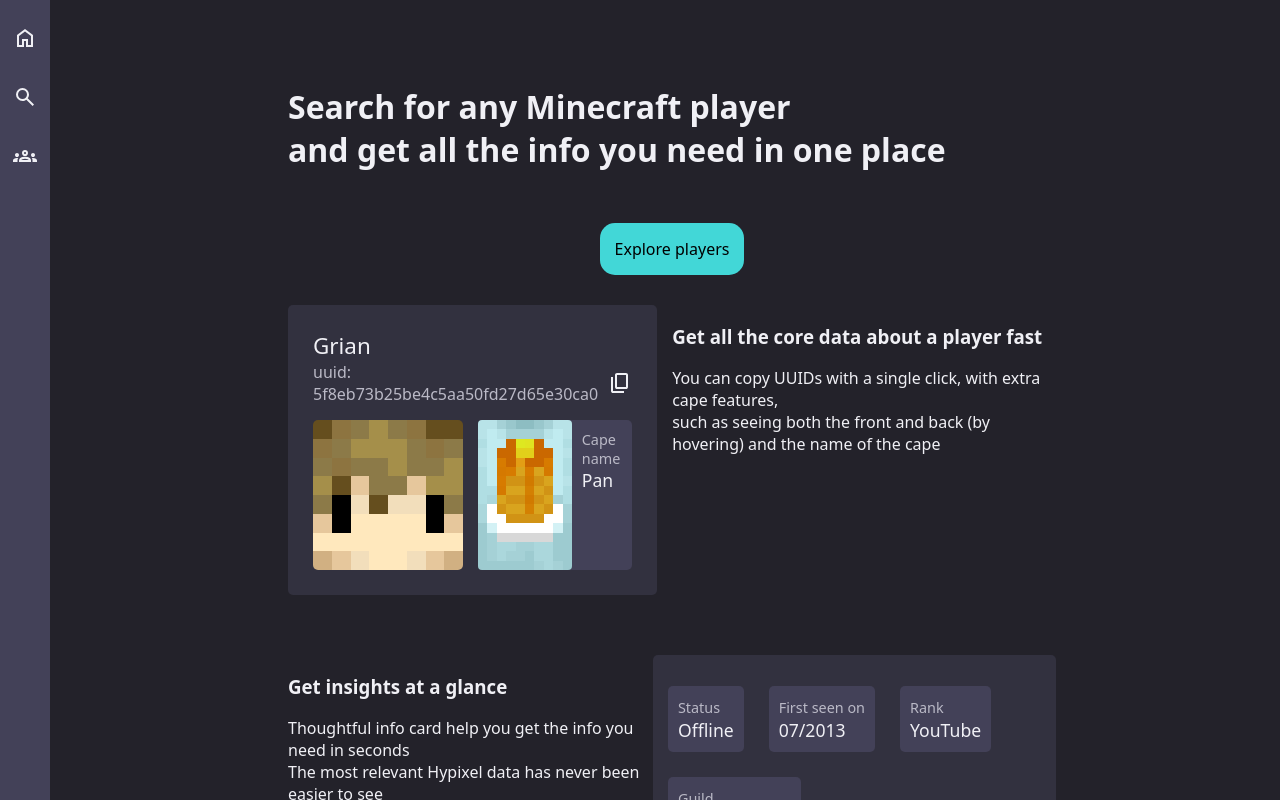
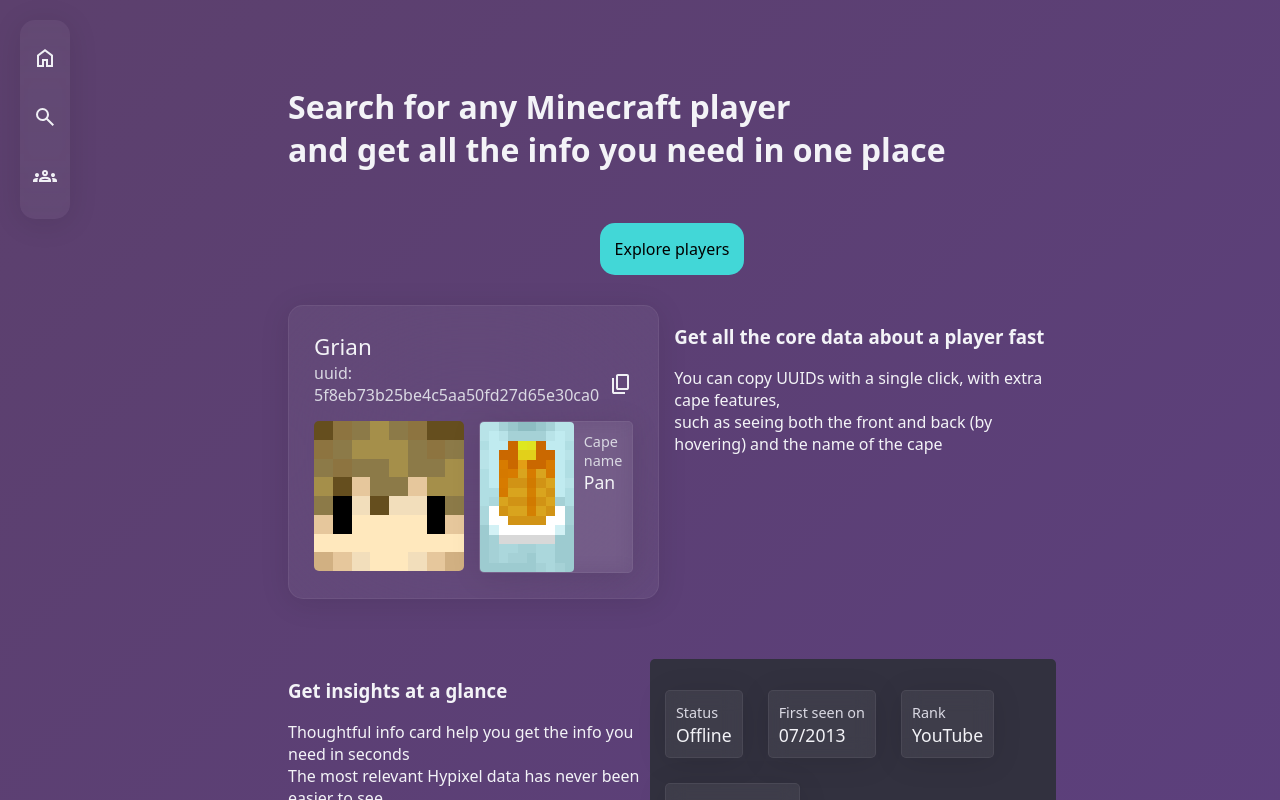
Before and after one commit to GoSkyH1gh/fakemc, a React (Vite) app: page / in a window 1280 px wide. Shown: the top 800 px of the page. Built offline with nearby package versions, Linux system fonts and the light colour scheme.

Commit message:
redesigned with a glassy look

```diff
--- a/src/index.css
+++ b/src/index.css
@@ -43,9 +43,12 @@ button:focus-visible {
 .sidebar {
   width: 3.5vw;
   min-width: 50px;
-  background-color: rgb(67, 65, 88);
-  height: 100vh;
+  backdrop-filter: blur(100px);
+  background-color: #ccc1;
+  box-shadow: 0 4px 30px rgba(0, 0, 0, 0.1);
   position: fixed;
+  border-radius: 15px;
+  margin: 20px;
 }
 
 .sidebar > img {
--- a/src/pages/homePage.css
+++ b/src/pages/homePage.css
@@ -1,27 +1,3 @@
-:root {
-
-  --hue: 245;
-
-  /* BACKGROUND (60%) - Very dark, low saturation */
-  --color-background: hsl(var(--hue), 10%, 15%);
-
-  /* SURFACE (30%) - The main content cards */
-  --color-surface: hsl(var(--hue), 12%, 22%);
-
-  /* ELEMENT (10%) - The smaller info cards */
-  --color-card: hsl(var(--hue), 15%, 30%);
-  --color-card-hover: hsl(var(--hue), 15%, 35%); /* A slightly lighter hover state */
-
-  /* TEXT */
-  --text-primary: hsl(var(--hue), 20%, 95%); /* A very light, slightly purplish white */
-  --text-secondary: hsl(var(--hue), 10%, 75%); /* A dimmer, grayer purple for labels */
-
-  /* ACCENT (+): A contrasting color for primary actions */
-  --color-accent: hsl(180, 65%, 55%); /* A bright cyan */
-  --color-accent-hover: hsl(180, 65%, 65%);
-}
-
-
 .rotating-square {
     width: 100px;
     height: 100px;
--- a/src/pages/playerComponents/searchRow.jsx
+++ b/src/pages/playerComponents/searchRow.jsx
@@ -4,7 +4,7 @@ import { motion } from "motion/react"
 function Searchbar({ handleInputChange, inputValue, handleKeyPress }) {
   return (
     <>
-      <label className='visually-hidden' htmlFor='search'>searchbar</label>
+      <label className='visually-hidden' htmlFor='search'>Search by username or UUID</label>
       <motion.input
         initial={{ opacity: 0, y: 20 }}
         animate={{ opacity: 1, y: 0 }}
--- a/src/pages/playerComponents/wynncraftCharacters.css
+++ b/src/pages/playerComponents/wynncraftCharacters.css
@@ -1,24 +1,5 @@
 :root {
   --wynn-green: #55FF55;
-  --hue: 245;
-
-  /* BACKGROUND (60%) - Very dark, low saturation */
-  --color-background: hsl(var(--hue), 10%, 15%);
-
-  /* SURFACE (30%) - The main content cards */
-  --color-surface: hsl(var(--hue), 12%, 22%);
-
-  /* ELEMENT (10%) - The smaller info cards */
-  --color-card: hsl(var(--hue), 15%, 30%);
-  --color-card-hover: hsl(var(--hue), 15%, 35%); /* A slightly lighter hover state */
-
-  /* TEXT */
-  --text-primary: hsl(var(--hue), 20%, 95%); /* A very light, slightly purplish white */
-  --text-secondary: hsl(var(--hue), 10%, 75%); /* A dimmer, grayer purple for labels */
-
-  /* ACCENT (+): A contrasting color for primary actions */
-  --color-accent: hsl(180, 65%, 55%); /* A bright cyan */
-  --color-accent-hover: hsl(180, 65%, 65%);
 }
 
 .wynncraft-character-list {
@@ -33,15 +14,16 @@
   display: block;
   margin: 0px;
   padding: 10px;
-  background-color: var(--color-card);
+  background-color: var(--color-surfact-layer-2);
   border-radius: 5px;
   overflow: hidden;
   cursor: pointer;
-  border: 1px solid var(--color-card);
+  border: 1px solid var(--color-surfact-layer-2);
 }
 
 .wynncraft-character-item:hover {
-  border: 1px solid var(--wynn-green);
+  background: rgba(255,255,255,0.10);
+  backdrop-filter: blur(2px);
 }
 
 .wynncraft-character-item.expanded {
@@ -55,6 +37,8 @@
 .profession-list {
   display: grid;
   grid-template-columns: 1fr 1fr 1fr 1fr;
+  padding: 0;
+  gap: 15px
 }
 
 .wynn-guild-member-list {
@@ -62,18 +46,18 @@
   flex-wrap: wrap;
   gap: 25px;
   padding: 0;
-
 }
 
 .wynn-guild-member-item:hover {
-  border: 1px solid var(--wynn-green)
+  background: rgba(255,255,255,0.10);
+  backdrop-filter: blur(2px);
 }
 
 .wynn-guild-member-item {
   display: block;
   cursor: pointer;
   border-radius: 5px;
-  background-color: var(--color-card);
+  background-color: var(--color-surfact-layer-2);
   padding: 10px;
-  border: 1px solid var(--color-card);
+  border: 1px solid var(--color-surfact-layer-2);
 }
--- a/src/pages/playerComponents/wynncraftCharacters.jsx
+++ b/src/pages/playerComponents/wynncraftCharacters.jsx
@@ -23,6 +23,7 @@ function CharacterDetails({ character }) {
         Opened {character.chests_opened} chests<br/>
         Completed {character.quests_completed} quests
       </p>
+      <h3>Professions</h3>
       <ul className='profession-list'>
         {professionElements}
       </ul>
--- a/src/pages/playerComponents/wynncraftGuild.jsx
+++ b/src/pages/playerComponents/wynncraftGuild.jsx
@@ -7,7 +7,7 @@ function WynncraftGuild({ wynncraftGuildData, onGuildMemberClick }) {
     return (
       <motion.li
         className='wynn-guild-member-item'
-        whileHover={{ scale: 1.2 }}
+        whileHover={{ scale: 1.1 }}
         whileTap={{ scale: 0.95 }}
         onClick={() => onGuildMemberClick(member.username)}>
         <p className='em-text'>{member.username}</p>
--- a/src/pages/playerPage.css
+++ b/src/pages/playerPage.css
@@ -20,16 +20,20 @@
   --color-card-hover: hsl(var(--hue), 15%, 35%); /* A slightly lighter hover state */
 
   /* TEXT */
-  --text-primary: hsl(var(--hue), 20%, 95%); /* A very light, slightly purplish white */
-  --text-secondary: hsl(var(--hue), 10%, 75%); /* A dimmer, grayer purple for labels */
+  --text-primary: hsl(var(--hue), 20%, 96%); /* A very light, slightly purplish white */
+  --text-secondary: hsl(var(--hue), 15%, 87%); /* A dimmer, grayer purple for labels */
 
   /* ACCENT (+): A contrasting color for primary actions */
   --color-accent: hsl(180, 65%, 55%); /* A bright cyan */
   --color-accent-hover: hsl(180, 65%, 65%);
+
+  /* Layers for transparency*/
+  --color-surface-layer-1: #ccc1;
+  --color-surfact-layer-2: #eee1;
 }
 
 body {
-  background-color: var(--color-background);
+  background: linear-gradient(135deg, #5c406d 0%, #5c3f83 100%);
   font-family: system-ui, Avenir, Helvetica, Arial, sans-serif;
   color: var(--text-primary);
 }
@@ -49,8 +53,10 @@ body {
   width: 200px;
   padding: 15px;
   border-radius: 15px;
-  border: 0px solid;
-  background-color: var(--color-card);
+  border: 1px solid var(--color-surfact-layer-2);
+  background-color: var(--color-surfact-layer-2);
+  backdrop-filter: blur(10px);
+  box-shadow: 0 4px 30px rgba(0, 0, 0, 0.1);
   color: var(--text-primary)
 }
 
@@ -63,10 +69,13 @@ button {
   font-family: inherit;
   background-color: var(--color-card);
   cursor: pointer;
-  transition: border-color 0.25s;
+  transition: 0.35s;
+
 }
+
 button:hover {
-  border-color: var(--color-accent);
+  background: rgba(255,255,255,0.18);
+  backdrop-filter: blur(2px);
 }
 .search-button {
   padding: 15px;
@@ -91,7 +100,10 @@ button:hover {
 
 .cape-section {
   display: flex;
-  background-color: var(--color-card);
+  background-color: var(--color-surfact-layer-2);
+  border: 1px solid var(--color-surfact-layer-2);
+  backdrop-filter: blur(10px);
+  box-shadow: 0 4px 30px rgba(0, 0, 0, 0.1);
   border-radius: 5px;
   height: 150px;
 }
@@ -128,24 +140,29 @@ button:hover {
 .mojang-data,
 .hypixel-data,
 .advanced-info-tabs {
-  background-color: var(--color-surface);
+  backdrop-filter: blur(100px);
+  background-color: var(--color-surface-layer-1);
+  border: 1px solid var(--color-surfact-layer-2);
+  box-shadow: 0 4px 30px rgba(0, 0, 0, 0.1);
   padding: 25px;
-  border-radius: 5px;
+  border-radius: 15px;
   margin-bottom: 20px;
 }
 
 .guild-list-item {
   display: block;
-  background-color: var(--color-card);
+  background-color: var(--color-surfact-layer-2);
+  backdrop-filter: blur(10px);
+  box-shadow: 0 4px 30px rgba(0, 0, 0, 0.1);
   border-radius: 5px;
   padding: 10px;
-  border: 1px solid var(--color-card);
+  border: 1px solid var(--color-surfact-layer-2);
 }
 
 .guild-list-item:hover {
   cursor: pointer;
-  border-color: var(--color-accent);
-  transition: border-color 0.25s;
+  background: rgba(255,255,255,0.10);
+  backdrop-filter: blur(2px);
 }
 
 .guild-list,
@@ -167,7 +184,10 @@ button:hover {
 
 .info-card {
   display: block;
-  background-color: var(--color-card);
+  backdrop-filter: blur(10px);
+  background-color: var(--color-surfact-layer-2);
+  border: 1px solid var(--color-surfact-layer-2);
+  box-shadow: 0 4px 30px rgba(0, 0, 0, 0.1);
   padding: 10px;
   border-radius: 5px;
 }
@@ -194,7 +214,10 @@ button:hover {
 }
 
 button {
-  color: var(--text-primary)
+  color: var(--text-primary);
+  background-color: var(--color-surfact-layer-2);
+  backdrop-filter: blur(10px);
+  box-shadow: 0 4px 30px rgba(0, 0, 0, 0.1);
 }
 
 .loading-skeleton {
@@ -238,7 +261,18 @@ button {
 
 .advanced-tabs {
   display: flex;
-  gap: 15px
+  gap: 15px;
+  position: sticky;
+  top: 15px;
+  z-index: 10;
+  backdrop-filter: blur(15px);
+  -webkit-backdrop-filter: blur(15px);
+  background-color: var(--color-surfact-layer-2);
+  border: 1px solid var(--color-surfact-layer-2);
+  border-radius: 15px;
+  padding: 10px;
+
+
 }
 
 .em-text {
```
